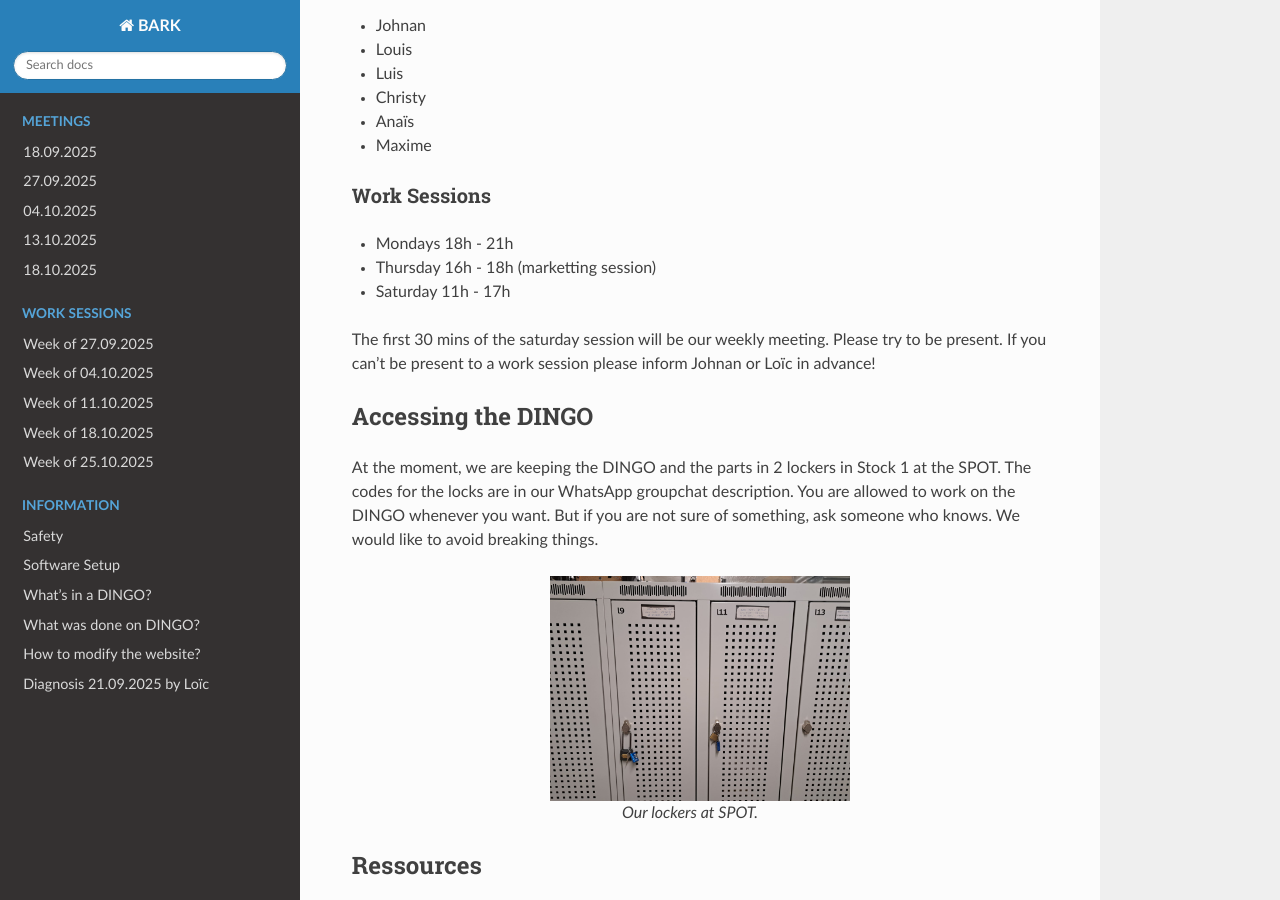
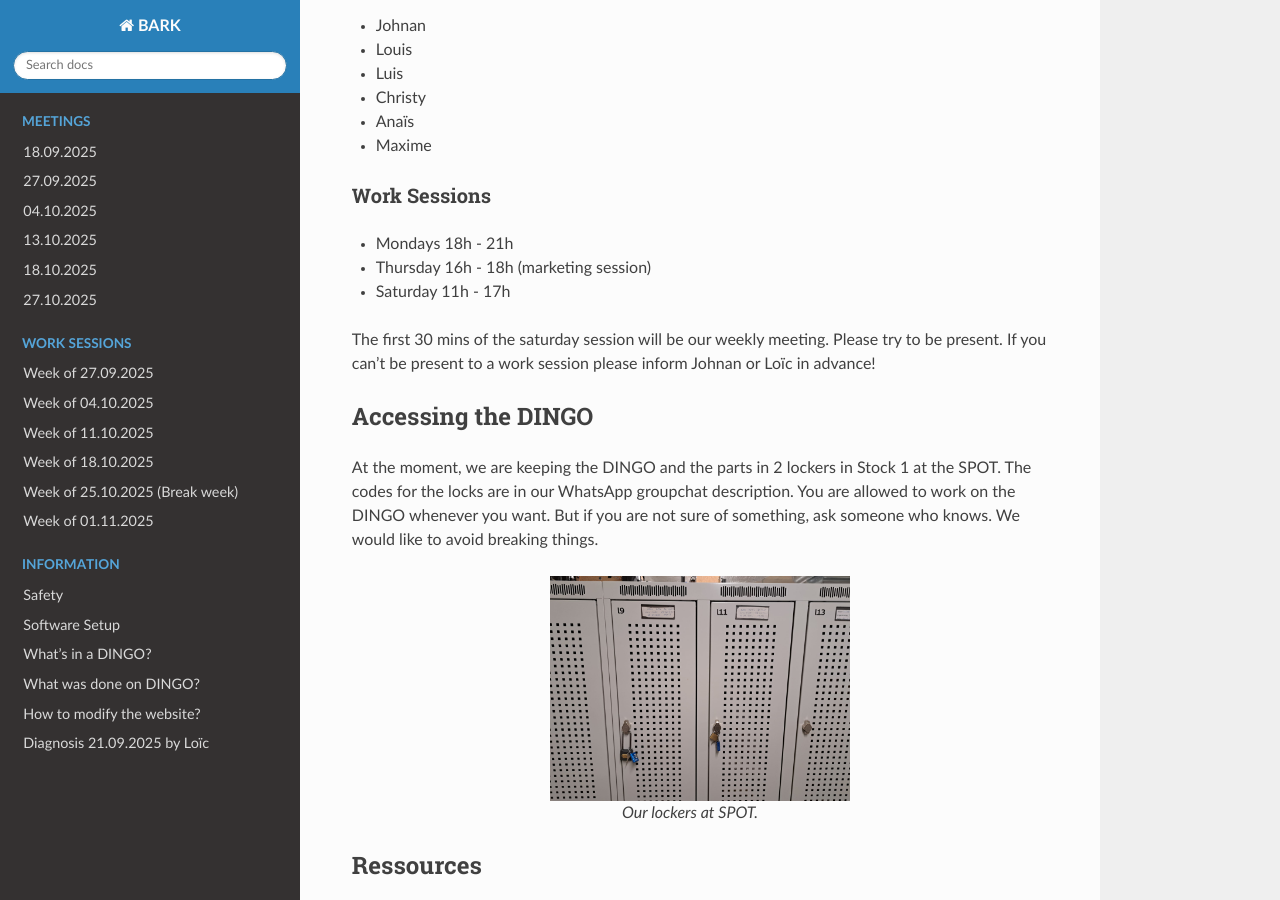
Before and after one commit to lolothecoder/BARK_Documentation, a Sphinx documentation site: the page built from docs/source/index.rst, in a window 1280 px wide and 900 px high, scrolled down 900 px. Built offline with Sphinx 7.4.7 and the Read the Docs theme 3.1.0, drawn with Linux system fonts in a browser that asks for light colours.

Commit message:
added updated from the week

```diff
--- a/docs/source/index.rst
+++ b/docs/source/index.rst
@@ -51,7 +51,7 @@
 ~~~~~~~~~~~~~
 
 * Mondays 18h - 21h
-* Thursday 16h - 18h (marketting session)
+* Thursday 16h - 18h (marketing session)
 * Saturday 11h - 17h
 
 The first 30 mins of the saturday session will be our weekly meeting. Please try to be present.
--- /dev/null
+++ b/docs/source/work_sessions/6_Week of 01-11-2025.rst
@@ -0,0 +1,6 @@
+Week of 01.11.2025
+==================
+
+Go team go!
+
+.. include:: _sidebar.rst
```
Also changed, not shown: docs/source/meetings/6_27-10-2025.rst (added, +20 -0 lines), docs/source/work_sessions/5_Week of 25-10-2025.rst (+22 -4 lines), 1 other file.
